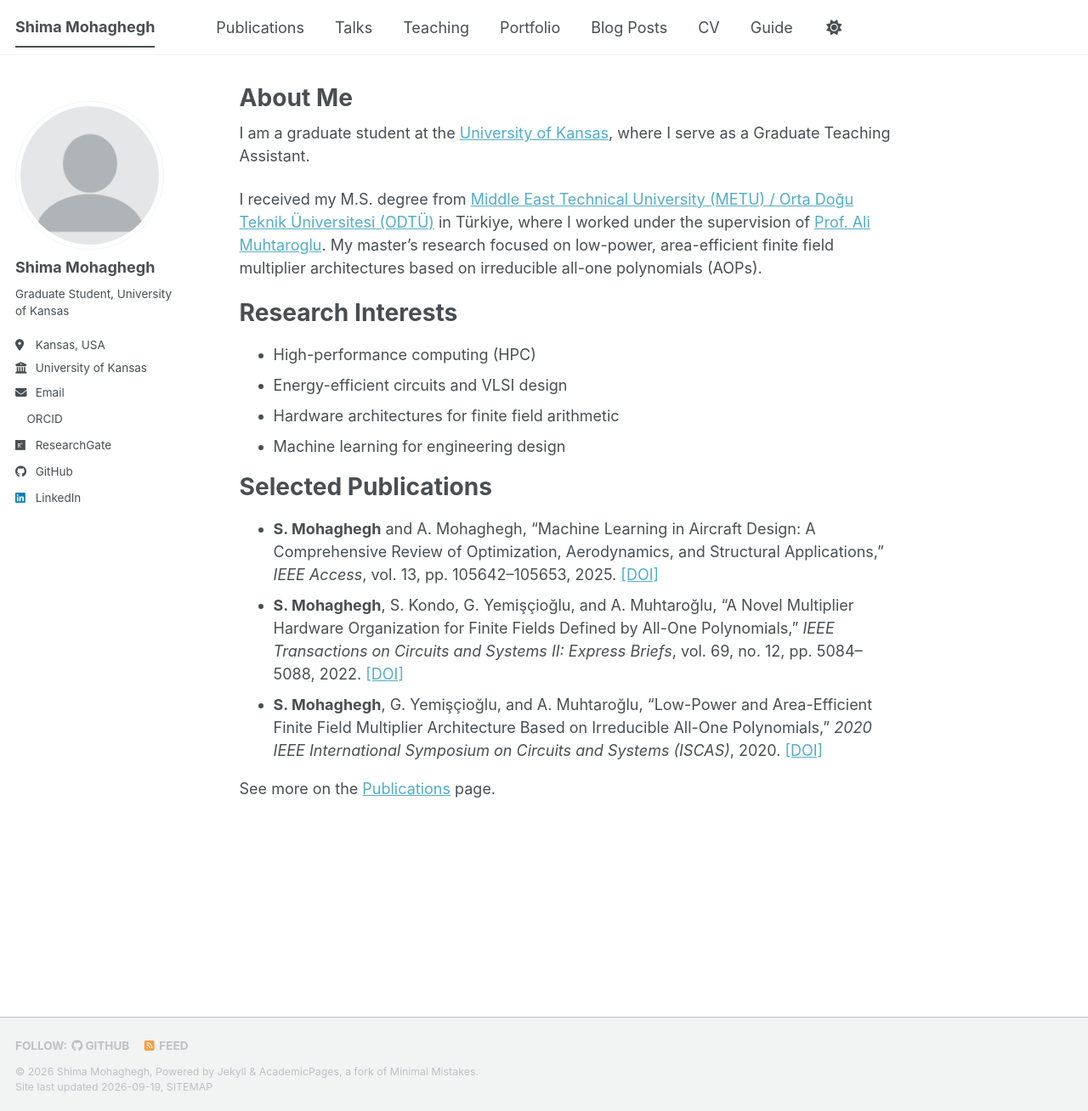
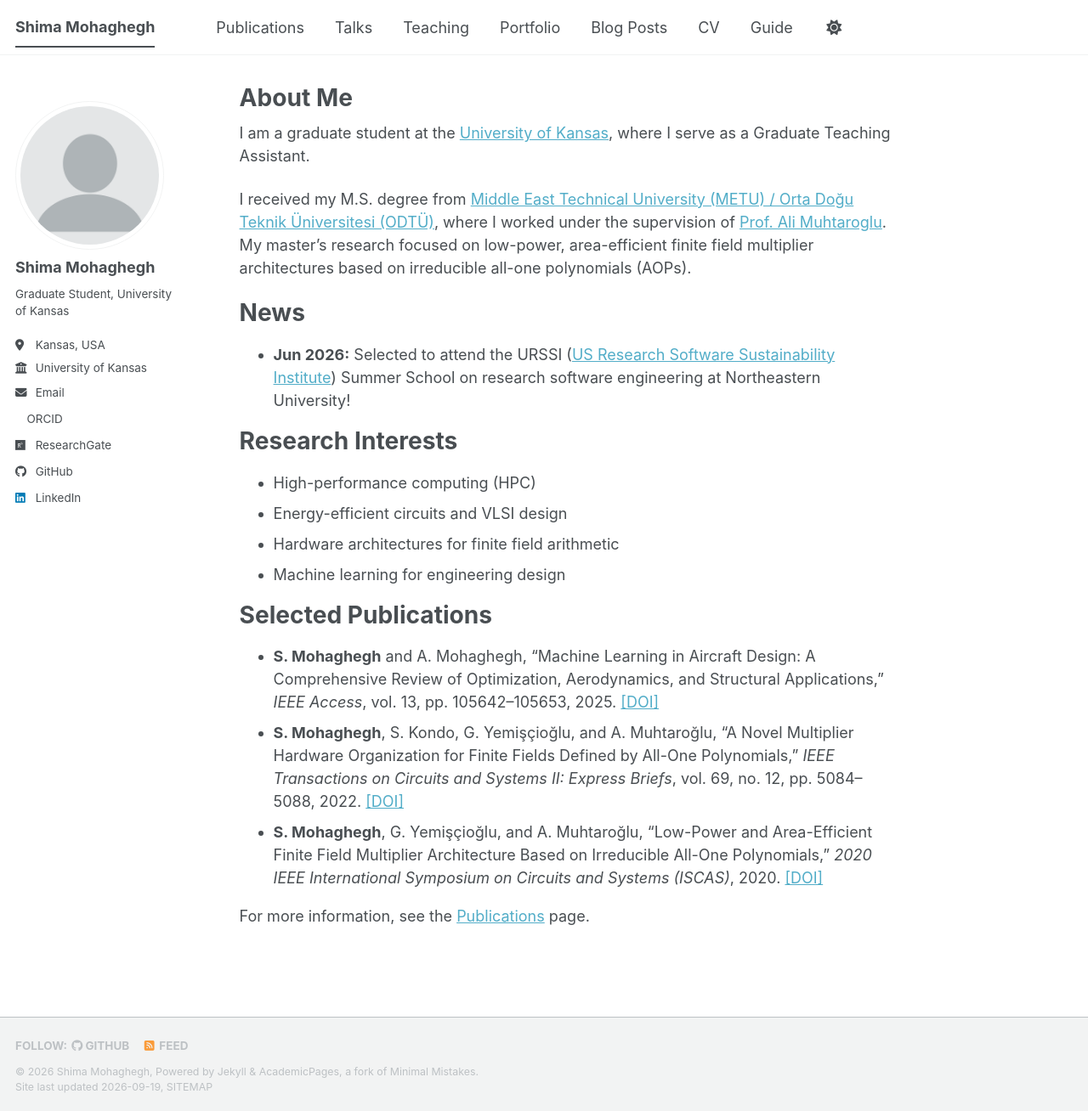
Before and after one commit to shimamohaghegh/shimamohaghegh.github.io, a Jekyll site: the page built from _pages/about.md, in a window 1280 px wide and 1308 px high. Shown: the whole window at 85% size. Built offline with Jekyll 4.4.1, drawn with Linux system fonts in a browser that asks for light colours; a style sheet for code colours, icons or effects is not loaded.

Commit message:
Add files via upload

```diff
--- a/_pages/about.md
+++ b/_pages/about.md
@@ -9,7 +9,12 @@ redirect_from:
 
 I am a graduate student at the [University of Kansas](https://ku.edu/), where I serve as a Graduate Teaching Assistant.
 
-I received my M.S. degree from [Middle East Technical University (METU) / Orta Doğu Teknik Üniversitesi (ODTÜ)](https://www.metu.edu.tr/) in Türkiye, where I worked under the supervision of [Prof. Ali Muhtaroglu](https://www.oslomet.no/en/about/employee/alimuhta/). My master's research focused on low-power, area-efficient finite field multiplier architectures based on irreducible all-one polynomials (AOPs).
+I received my M.S. degree from [Middle East Technical University (METU) / Orta Doğu Teknik Üniversitesi (ODTÜ)](https://www.metu.edu.tr/), where I worked under the supervision of [Prof. Ali Muhtaroglu](https://www.oslomet.no/en/about/employee/alimuhta/). My master's research focused on low-power, area-efficient finite field multiplier architectures based on irreducible all-one polynomials (AOPs).
+
+News
+======
+* **Jun 2026:** Selected to attend the URSSI ([US Research Software Sustainability Institute](https://urssi.us/)) Summer School on research software engineering at Northeastern University!
+<!-- To add news, copy a line above and change the date and text. Newest goes on top. -->
 
 Research Interests
 ======
@@ -24,4 +29,4 @@ Selected Publications
 * **S. Mohaghegh**, S. Kondo, G. Yemişçioğlu, and A. Muhtaroğlu, "A Novel Multiplier Hardware Organization for Finite Fields Defined by All-One Polynomials," *IEEE Transactions on Circuits and Systems II: Express Briefs*, vol. 69, no. 12, pp. 5084–5088, 2022. [[DOI]](https://doi.org/10.1109/TCSII.2022.3188567)
 * **S. Mohaghegh**, G. Yemişçioğlu, and A. Muhtaroğlu, "Low-Power and Area-Efficient Finite Field Multiplier Architecture Based on Irreducible All-One Polynomials," *2020 IEEE International Symposium on Circuits and Systems (ISCAS)*, 2020. [[DOI]](https://doi.org/10.1109/ISCAS45731.2020.9181179)
 
-See more on the [Publications](/publications/) page.
+For more information, see the [Publications](/publications/) page.
```
